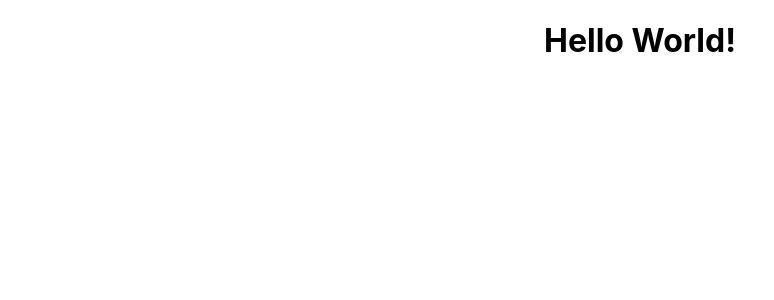
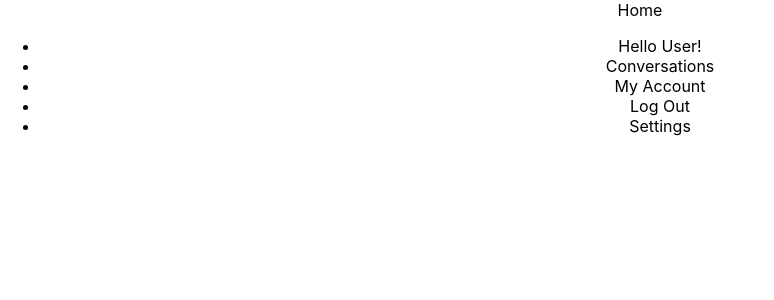
Before and after one commit to kevin-mcmahon-dev/Shine-Frontend, a React (Create React App) app in the folder shine-frontend/: page / in a window 1280 px wide. Shown: the top 300 px of the page, without its empty margins (0-774 px from the left). Built offline with nearby package versions, Linux system fonts and the light colour scheme.

Commit message:
Began creating header'

```diff
--- a/shine-frontend/package.json
+++ b/shine-frontend/package.json
@@ -8,6 +8,7 @@
     "@testing-library/user-event": "^12.1.10",
     "react": "^17.0.2",
     "react-dom": "^17.0.2",
+    "react-router-dom": "^6.0.2",
     "react-scripts": "4.0.3",
     "web-vitals": "^1.0.1"
   },
--- a/shine-frontend/src/App.js
+++ b/shine-frontend/src/App.js
@@ -1,9 +1,11 @@
 import './App.css';
+import Header from "./components/Header";
+import Routes from "./config/routes";
 
 function App() {
   return (
     <div className="App">
-      <h1>Hello World!</h1>
+      <Header />
     </div>
   );
 }
--- a/shine-frontend/src/components/Header.js
+++ b/shine-frontend/src/components/Header.js
@@ -0,0 +1,35 @@
+import React from "react";
+// import "./Header.css";
+import { Link } from "react-router-dom";
+
+const Header = () => {
+
+  return (
+    <header>
+      <div className='logo'>
+        Home
+      </div>
+      <div className='links'>
+        <ul>
+              <li>
+                Hello User!
+              </li>
+              <li>
+                Conversations
+              </li>
+              <li>
+                My Account
+              </li>
+              <li className='btn' /*onClick={logout}*/>
+                Log Out
+              </li>
+              <li>
+                Settings
+              </li>
+        </ul>
+      </div>
+    </header>
+  );
+};
+
+export default Header;
```
Also changed, not shown: 2 other files (tests, documents, lock files or other folders).
